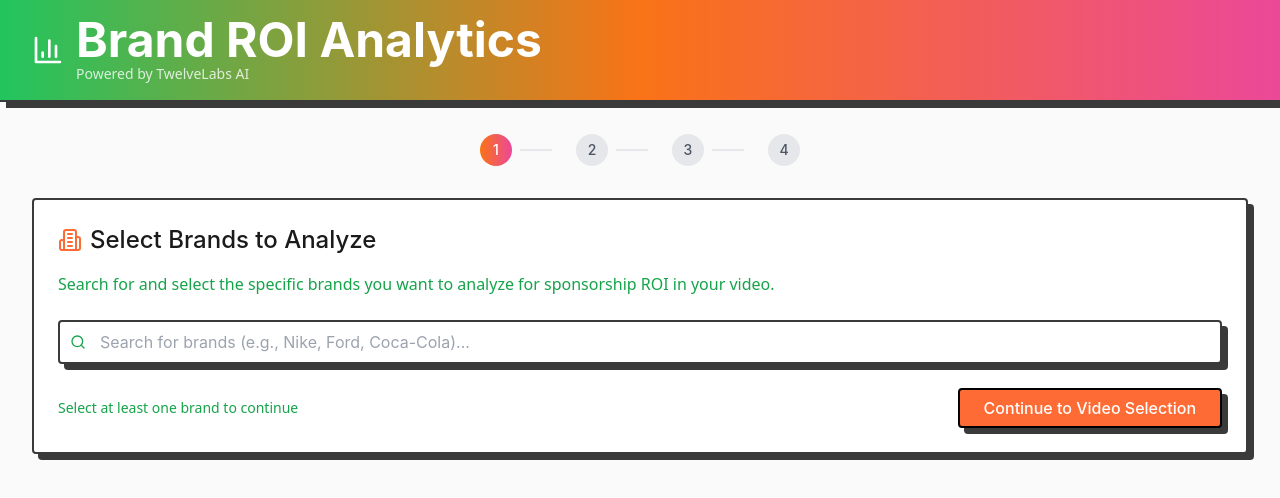
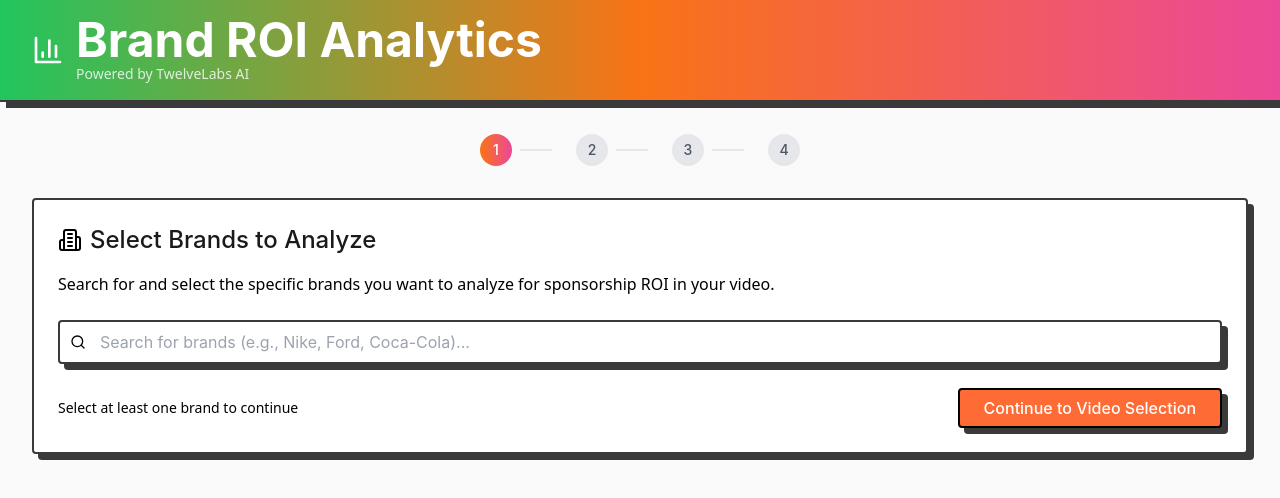
Before and after one commit to mohit-twelvelabs/brandsponsorshippoc, a React (Create React App) app in the folder frontend/: page / in a window 1280 px wide. Shown: the top 498 px of the page. Built offline with nearby package versions, Linux system fonts and the light colour scheme.

Commit message:
✨ Update asset manifest and UI components for new build versions
- Updated asset manifest and index.html to link to new CSS and JS file versions for optimized loading.
- Modified BrandSearch component styles to enhance readability and visual consistency with a new color scheme.

```diff
--- a/frontend/src/components/BrandSearch.tsx
+++ b/frontend/src/components/BrandSearch.tsx
@@ -164,10 +164,10 @@ const BrandSearch: React.FC<BrandSearchProps> = ({
     <Card className="w-full p-6">
       <Card.Header className="p-0 mb-6">
         <Card.Title className="flex items-center">
-          <Building2 className="w-6 h-6 mr-2 text-primary" />
+          <Building2 className="w-6 h-6 mr-2 text-black" />
           Select Brands to Analyze
         </Card.Title>
-        <Text as="p" className="text-muted-foreground mt-2">
+        <Text as="p" className="text-black mt-2">
           Search for and select the specific brands you want to analyze for sponsorship ROI in your video.
         </Text>
       </Card.Header>
@@ -175,7 +175,7 @@ const BrandSearch: React.FC<BrandSearchProps> = ({
       {/* Search Input */}
       <div className="relative mb-6">
         <div className="relative">
-          <Search className="absolute left-3 top-1/2 transform -translate-y-1/2 w-4 h-4 text-muted-foreground z-10" />
+          <Search className="absolute left-3 top-1/2 transform -translate-y-1/2 w-4 h-4 text-black z-10" />
           <Input
             ref={searchInputRef}
             type="text"
@@ -239,10 +239,10 @@ const BrandSearch: React.FC<BrandSearchProps> = ({
                         {suggestion.name}
                       </Text>
                       {selectedBrands.includes(suggestion.name) && (
-                        <CheckCircle2 className="w-4 h-4 ml-2 text-primary" />
+                        <CheckCircle2 className="w-4 h-4 ml-2 text-black" />
                       )}
                     </div>
-                    <Text as="p" className="text-xs text-muted-foreground mt-1">
+                    <Text as="p" className="text-xs text-black mt-1">
                       {suggestion.description}
                     </Text>
                   </div>
@@ -287,7 +287,7 @@ const BrandSearch: React.FC<BrandSearchProps> = ({
 
       {/* Action Buttons */}
       <div className="flex justify-between items-center">
-        <Text as="p" className="text-sm text-muted-foreground">
+        <Text as="p" className="text-sm text-black">
           {selectedBrands.length === 0
             ? 'Select at least one brand to continue'
             : `${selectedBrands.length} brand${selectedBrands.length > 1 ? 's' : ''} selected`
```
Also changed, not shown: 2 other files (tests, documents, lock files or other folders).
